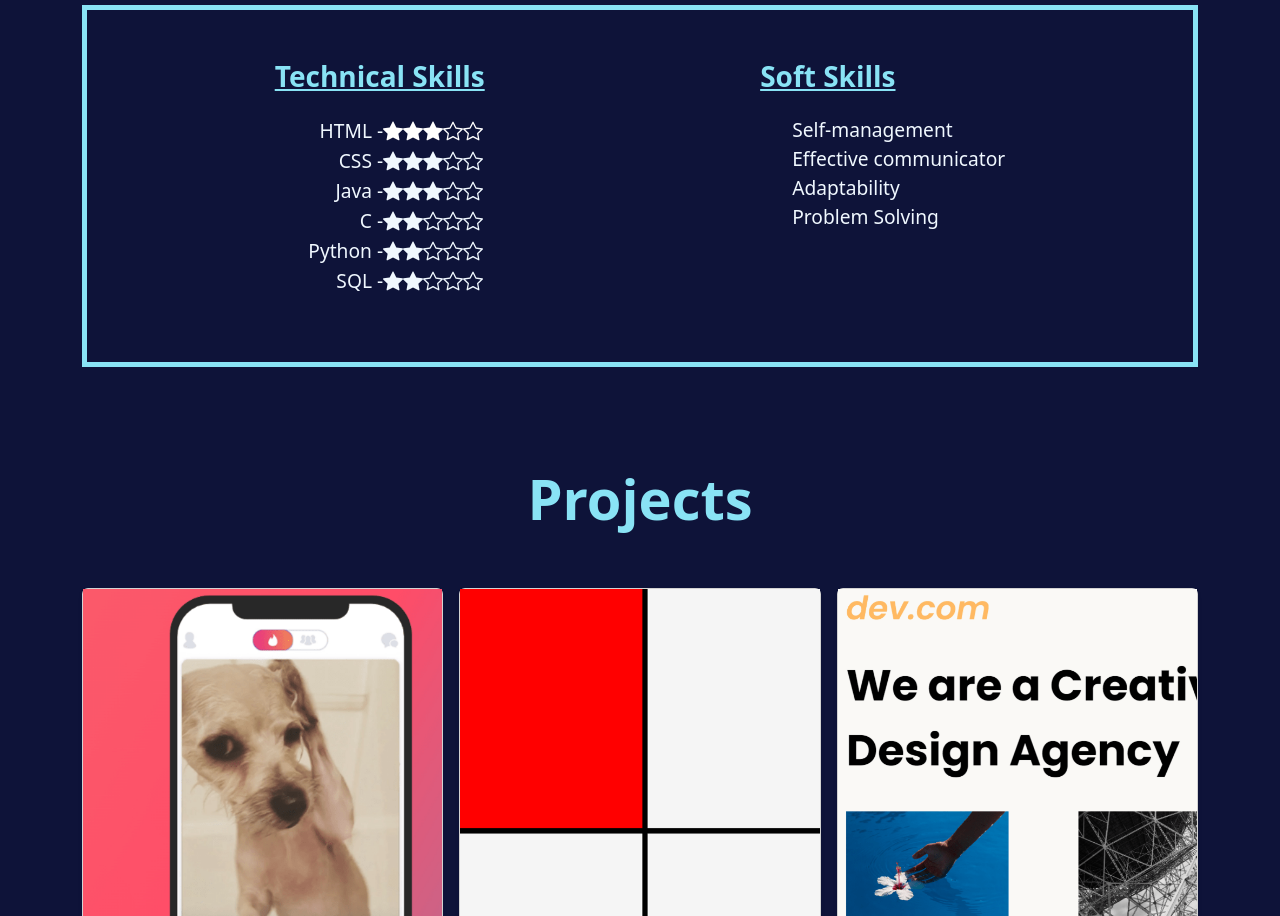
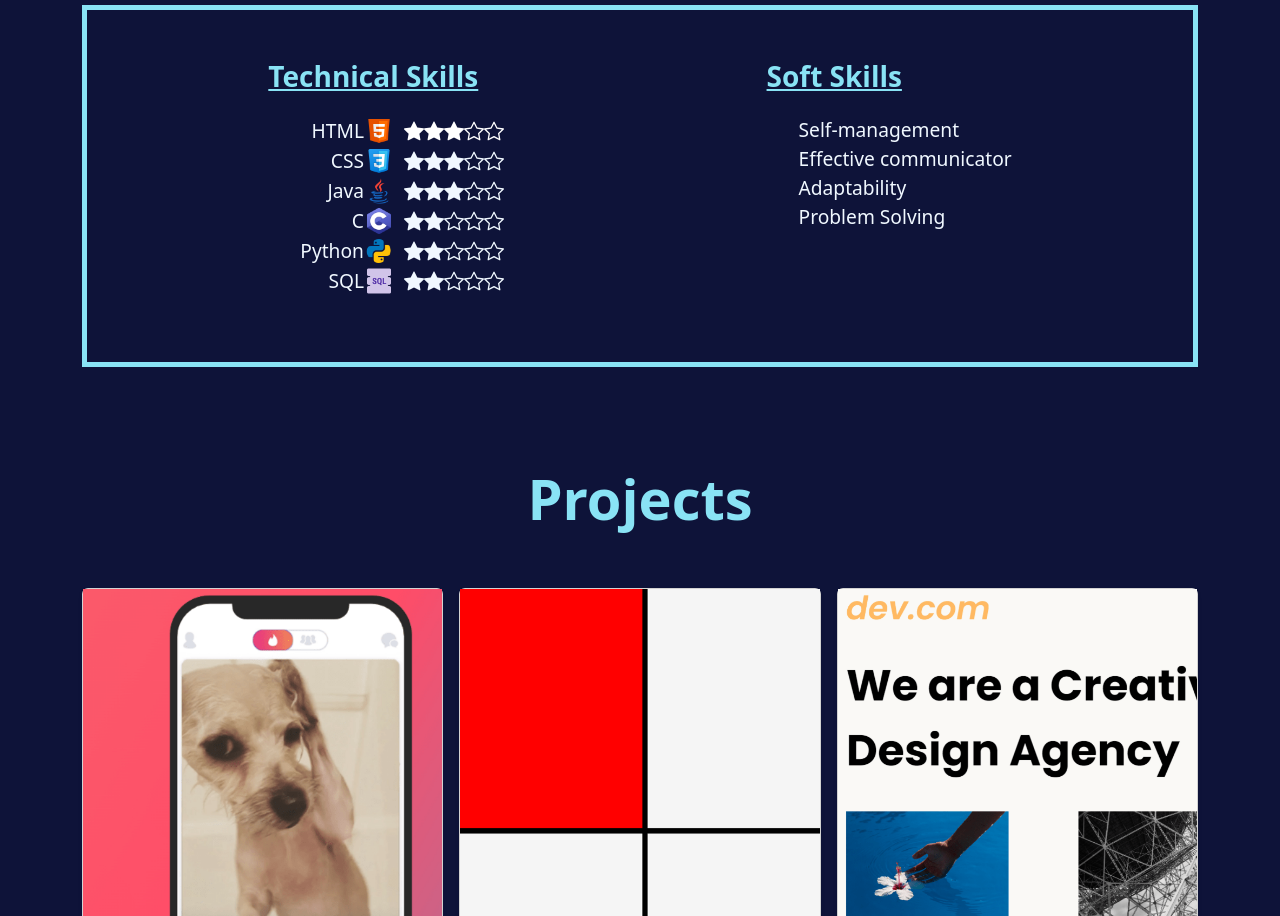
Before and after one commit to AjayaKumarM/HTMLCSS-portfolio, a plain HTML site: page index.html in a window 1280 px wide. Shown: the part 907-1823 px from the top of the page. Drawn offline with nearby package versions, Linux system fonts and the light colour scheme.

Commit message:
Update index.html

```diff
--- a/index.html
+++ b/index.html
@@ -43,7 +43,7 @@
                 <div class="tskills-content">
                     <h3 class="fw-bold tskills-title" style="color: #89e3f5;">Technical Skills</h3>
                     <div class="tskillsmain-container"><ul>
-                        <li class="tskills" style="color: aliceblue;">HTML -               <svg xmlns="http://www.w3.org/2000/svg" width="20" height="30" fill="white" class="bi bi-star-fill" viewBox="0 0 16 16">
+                        <li class="tskills" style="color: aliceblue;">HTML <img src="./images/icons8-html-48.png" alt="html logo" height="30"> &nbsp;&nbsp; <svg xmlns="http://www.w3.org/2000/svg" width="20" height="30" fill="white" class="bi bi-star-fill" viewBox="0 0 16 16">
                             <path d="M3.612 15.443c-.386.198-.824-.149-.746-.592l.83-4.73L.173 6.765c-.329-.314-.158-.888.283-.95l4.898-.696L7.538.792c.197-.39.73-.39.927 0l2.184 4.327 4.898.696c.441.062.612.636.282.95l-3.522 3.356.83 4.73c.078.443-.36.79-.746.592L8 13.187l-4.389 2.256z"/>
                           </svg><svg xmlns="http://www.w3.org/2000/svg" width="20" height="30" fill="white" class="bi bi-star-fill" viewBox="0 0 16 16">
                             <path d="M3.612 15.443c-.386.198-.824-.149-.746-.592l.83-4.73L.173 6.765c-.329-.314-.158-.888.283-.95l4.898-.696L7.538.792c.197-.39.73-.39.927 0l2.184 4.327 4.898.696c.441.062.612.636.282.95l-3.522 3.356.83 4.73c.078.443-.36.79-.746.592L8 13.187l-4.389 2.256z"/>
@@ -54,7 +54,7 @@
                           </svg><svg xmlns="http://www.w3.org/2000/svg" width="20" height="30" fill="white" class="bi bi-star" viewBox="0 0 16 16">
                             <path d="M2.866 14.85c-.078.444.36.791.746.593l4.39-2.256 4.389 2.256c.386.198.824-.149.746-.592l-.83-4.73 3.522-3.356c.33-.314.16-.888-.282-.95l-4.898-.696L8.465.792a.513.513 0 0 0-.927 0L5.354 5.12l-4.898.696c-.441.062-.612.636-.283.95l3.523 3.356-.83 4.73zm4.905-2.767-3.686 1.894.694-3.957a.56.56 0 0 0-.163-.505L1.71 6.745l4.052-.576a.53.53 0 0 0 .393-.288L8 2.223l1.847 3.658a.53.53 0 0 0 .393.288l4.052.575-2.906 2.77a.56.56 0 0 0-.163.506l.694 3.957-3.686-1.894a.5.5 0 0 0-.461 0z"/>
                           </svg></li>
-                        <li class="tskills">CSS - <svg xmlns="http://www.w3.org/2000/svg" width="20" height="30" fill="currentColor" class="bi bi-star-fill" viewBox="0 0 16 16">
+                        <li class="tskills">CSS <img src="./images/icons8-css-48.png" alt="csslogo" height="30">&nbsp;&nbsp;<svg xmlns="http://www.w3.org/2000/svg" width="20" height="30" fill="currentColor" class="bi bi-star-fill" viewBox="0 0 16 16">
                             <path d="M3.612 15.443c-.386.198-.824-.149-.746-.592l.83-4.73L.173 6.765c-.329-.314-.158-.888.283-.95l4.898-.696L7.538.792c.197-.39.73-.39.927 0l2.184 4.327 4.898.696c.441.062.612.636.282.95l-3.522 3.356.83 4.73c.078.443-.36.79-.746.592L8 13.187l-4.389 2.256z"/>
                           </svg><svg xmlns="http://www.w3.org/2000/svg" width="20" height="30" fill="currentColor" class="bi bi-star-fill" viewBox="0 0 16 16">
                             <path d="M3.612 15.443c-.386.198-.824-.149-.746-.592l.83-4.73L.173 6.765c-.329-.314-.158-.888.283-.95l4.898-.696L7.538.792c.197-.39.73-.39.927 0l2.184 4.327 4.898.696c.441.062.612.636.282.95l-3.522 3.356.83 4.73c.078.443-.36.79-.746.592L8 13.187l-4.389 2.256z"/>
@@ -65,7 +65,7 @@
                           </svg><svg xmlns="http://www.w3.org/2000/svg" width="20" height="30" fill="currentColor" class="bi bi-star" viewBox="0 0 16 16">
                             <path d="M2.866 14.85c-.078.444.36.791.746.593l4.39-2.256 4.389 2.256c.386.198.824-.149.746-.592l-.83-4.73 3.522-3.356c.33-.314.16-.888-.282-.95l-4.898-.696L8.465.792a.513.513 0 0 0-.927 0L5.354 5.12l-4.898.696c-.441.062-.612.636-.283.95l3.523 3.356-.83 4.73zm4.905-2.767-3.686 1.894.694-3.957a.56.56 0 0 0-.163-.505L1.71 6.745l4.052-.576a.53.53 0 0 0 .393-.288L8 2.223l1.847 3.658a.53.53 0 0 0 .393.288l4.052.575-2.906 2.77a.56.56 0 0 0-.163.506l.694 3.957-3.686-1.894a.5.5 0 0 0-.461 0z"/>
                           </svg></li>
-                        <li class="tskills">Java -<svg xmlns="http://www.w3.org/2000/svg" width="20" height="30" fill="currentColor" class="bi bi-star-fill" viewBox="0 0 16 16">
+                        <li class="tskills">Java <img src="./images/icons8-java-48.png" alt="javalogo" height="30">&nbsp;&nbsp;<svg xmlns="http://www.w3.org/2000/svg" width="20" height="30" fill="currentColor" class="bi bi-star-fill" viewBox="0 0 16 16">
                             <path d="M3.612 15.443c-.386.198-.824-.149-.746-.592l.83-4.73L.173 6.765c-.329-.314-.158-.888.283-.95l4.898-.696L7.538.792c.197-.39.73-.39.927 0l2.184 4.327 4.898.696c.441.062.612.636.282.95l-3.522 3.356.83 4.73c.078.443-.36.79-.746.592L8 13.187l-4.389 2.256z"/>
                           </svg><svg xmlns="http://www.w3.org/2000/svg" width="20" height="30" fill="currentColor" class="bi bi-star-fill" viewBox="0 0 16 16">
                             <path d="M3.612 15.443c-.386.198-.824-.149-.746-.592l.83-4.73L.173 6.765c-.329-.314-.158-.888.283-.95l4.898-.696L7.538.792c.197-.39.73-.39.927 0l2.184 4.327 4.898.696c.441.062.612.636.282.95l-3.522 3.356.83 4.73c.078.443-.36.79-.746.592L8 13.187l-4.389 2.256z"/>
@@ -76,7 +76,7 @@
                           </svg><svg xmlns="http://www.w3.org/2000/svg" width="20" height="30" fill="currentColor" class="bi bi-star" viewBox="0 0 16 16">
                             <path d="M2.866 14.85c-.078.444.36.791.746.593l4.39-2.256 4.389 2.256c.386.198.824-.149.746-.592l-.83-4.73 3.522-3.356c.33-.314.16-.888-.282-.95l-4.898-.696L8.465.792a.513.513 0 0 0-.927 0L5.354 5.12l-4.898.696c-.441.062-.612.636-.283.95l3.523 3.356-.83 4.73zm4.905-2.767-3.686 1.894.694-3.957a.56.56 0 0 0-.163-.505L1.71 6.745l4.052-.576a.53.53 0 0 0 .393-.288L8 2.223l1.847 3.658a.53.53 0 0 0 .393.288l4.052.575-2.906 2.77a.56.56 0 0 0-.163.506l.694 3.957-3.686-1.894a.5.5 0 0 0-.461 0z"/>
                           </svg></li>
-                        <li class="tskills">C - <svg xmlns="http://www.w3.org/2000/svg" width="20" height="30" fill="currentColor" class="bi bi-star-fill" viewBox="0 0 16 16">
+                        <li class="tskills">C <img src="./images/icons8-c-programming-48.png" alt="clogo" height="30">&nbsp;&nbsp;<svg xmlns="http://www.w3.org/2000/svg" width="20" height="30" fill="currentColor" class="bi bi-star-fill" viewBox="0 0 16 16">
                             <path d="M3.612 15.443c-.386.198-.824-.149-.746-.592l.83-4.73L.173 6.765c-.329-.314-.158-.888.283-.95l4.898-.696L7.538.792c.197-.39.73-.39.927 0l2.184 4.327 4.898.696c.441.062.612.636.282.95l-3.522 3.356.83 4.73c.078.443-.36.79-.746.592L8 13.187l-4.389 2.256z"/>
                           </svg><svg xmlns="http://www.w3.org/2000/svg" width="20" height="30" fill="currentColor" class="bi bi-star-fill" viewBox="0 0 16 16">
                             <path d="M3.612 15.443c-.386.198-.824-.149-.746-.592l.83-4.73L.173 6.765c-.329-.314-.158-.888.283-.95l4.898-.696L7.538.792c.197-.39.73-.39.927 0l2.184 4.327 4.898.696c.441.062.612.636.282.95l-3.522 3.356.83 4.73c.078.443-.36.79-.746.592L8 13.187l-4.389 2.256z"/>
@@ -87,7 +87,7 @@
                           </svg><svg xmlns="http://www.w3.org/2000/svg" width="20" height="30" fill="currentColor" class="bi bi-star" viewBox="0 0 16 16">
                             <path d="M2.866 14.85c-.078.444.36.791.746.593l4.39-2.256 4.389 2.256c.386.198.824-.149.746-.592l-.83-4.73 3.522-3.356c.33-.314.16-.888-.282-.95l-4.898-.696L8.465.792a.513.513 0 0 0-.927 0L5.354 5.12l-4.898.696c-.441.062-.612.636-.283.95l3.523 3.356-.83 4.73zm4.905-2.767-3.686 1.894.694-3.957a.56.56 0 0 0-.163-.505L1.71 6.745l4.052-.576a.53.53 0 0 0 .393-.288L8 2.223l1.847 3.658a.53.53 0 0 0 .393.288l4.052.575-2.906 2.77a.56.56 0 0 0-.163.506l.694 3.957-3.686-1.894a.5.5 0 0 0-.461 0z"/>
                           </svg></li>
-                        <li class="tskills">Python - <svg xmlns="http://www.w3.org/2000/svg" width="20" height="30" fill="currentColor" class="bi bi-star-fill" viewBox="0 0 16 16">
+                        <li class="tskills">Python <img src="./images/icons8-python-48.png" alt="pythonlogo" height="30"> &nbsp;&nbsp;<svg xmlns="http://www.w3.org/2000/svg" width="20" height="30" fill="currentColor" class="bi bi-star-fill" viewBox="0 0 16 16">
                             <path d="M3.612 15.443c-.386.198-.824-.149-.746-.592l.83-4.73L.173 6.765c-.329-.314-.158-.888.283-.95l4.898-.696L7.538.792c.197-.39.73-.39.927 0l2.184 4.327 4.898.696c.441.062.612.636.282.95l-3.522 3.356.83 4.73c.078.443-.36.79-.746.592L8 13.187l-4.389 2.256z"/>
                           </svg><svg xmlns="http://www.w3.org/2000/svg" width="20" height="30" fill="currentColor" class="bi bi-star-fill" viewBox="0 0 16 16">
                             <path d="M3.612 15.443c-.386.198-.824-.149-.746-.592l.83-4.73L.173 6.765c-.329-.314-.158-.888.283-.95l4.898-.696L7.538.792c.197-.39.73-.39.927 0l2.184 4.327 4.898.696c.441.062.612.636.282.95l-3.522 3.356.83 4.73c.078.443-.36.79-.746.592L8 13.187l-4.389 2.256z"/>
@@ -98,7 +98,7 @@
                           </svg><svg xmlns="http://www.w3.org/2000/svg" width="20" height="30" fill="currentColor" class="bi bi-star" viewBox="0 0 16 16">
                             <path d="M2.866 14.85c-.078.444.36.791.746.593l4.39-2.256 4.389 2.256c.386.198.824-.149.746-.592l-.83-4.73 3.522-3.356c.33-.314.16-.888-.282-.95l-4.898-.696L8.465.792a.513.513 0 0 0-.927 0L5.354 5.12l-4.898.696c-.441.062-.612.636-.283.95l3.523 3.356-.83 4.73zm4.905-2.767-3.686 1.894.694-3.957a.56.56 0 0 0-.163-.505L1.71 6.745l4.052-.576a.53.53 0 0 0 .393-.288L8 2.223l1.847 3.658a.53.53 0 0 0 .393.288l4.052.575-2.906 2.77a.56.56 0 0 0-.163.506l.694 3.957-3.686-1.894a.5.5 0 0 0-.461 0z"/>
                           </svg></li>
-                        <li class="tskills">SQL - <svg xmlns="http://www.w3.org/2000/svg" width="20" height="30" fill="currentColor" class="bi bi-star-fill" viewBox="0 0 16 16">
+                        <li class="tskills">SQL <img src="./images/icons8-sql-48.png" alt="sqllogo" height="30"> &nbsp;&nbsp;<svg xmlns="http://www.w3.org/2000/svg" width="20" height="30" fill="currentColor" class="bi bi-star-fill" viewBox="0 0 16 16">
                             <path d="M3.612 15.443c-.386.198-.824-.149-.746-.592l.83-4.73L.173 6.765c-.329-.314-.158-.888.283-.95l4.898-.696L7.538.792c.197-.39.73-.39.927 0l2.184 4.327 4.898.696c.441.062.612.636.282.95l-3.522 3.356.83 4.73c.078.443-.36.79-.746.592L8 13.187l-4.389 2.256z"/>
                           </svg><svg xmlns="http://www.w3.org/2000/svg" width="20" height="30" fill="currentColor" class="bi bi-star-fill" viewBox="0 0 16 16">
                             <path d="M3.612 15.443c-.386.198-.824-.149-.746-.592l.83-4.73L.173 6.765c-.329-.314-.158-.888.283-.95l4.898-.696L7.538.792c.197-.39.73-.39.927 0l2.184 4.327 4.898.696c.441.062.612.636.282.95l-3.522 3.356.83 4.73c.078.443-.36.79-.746.592L8 13.187l-4.389 2.256z"/>
```
